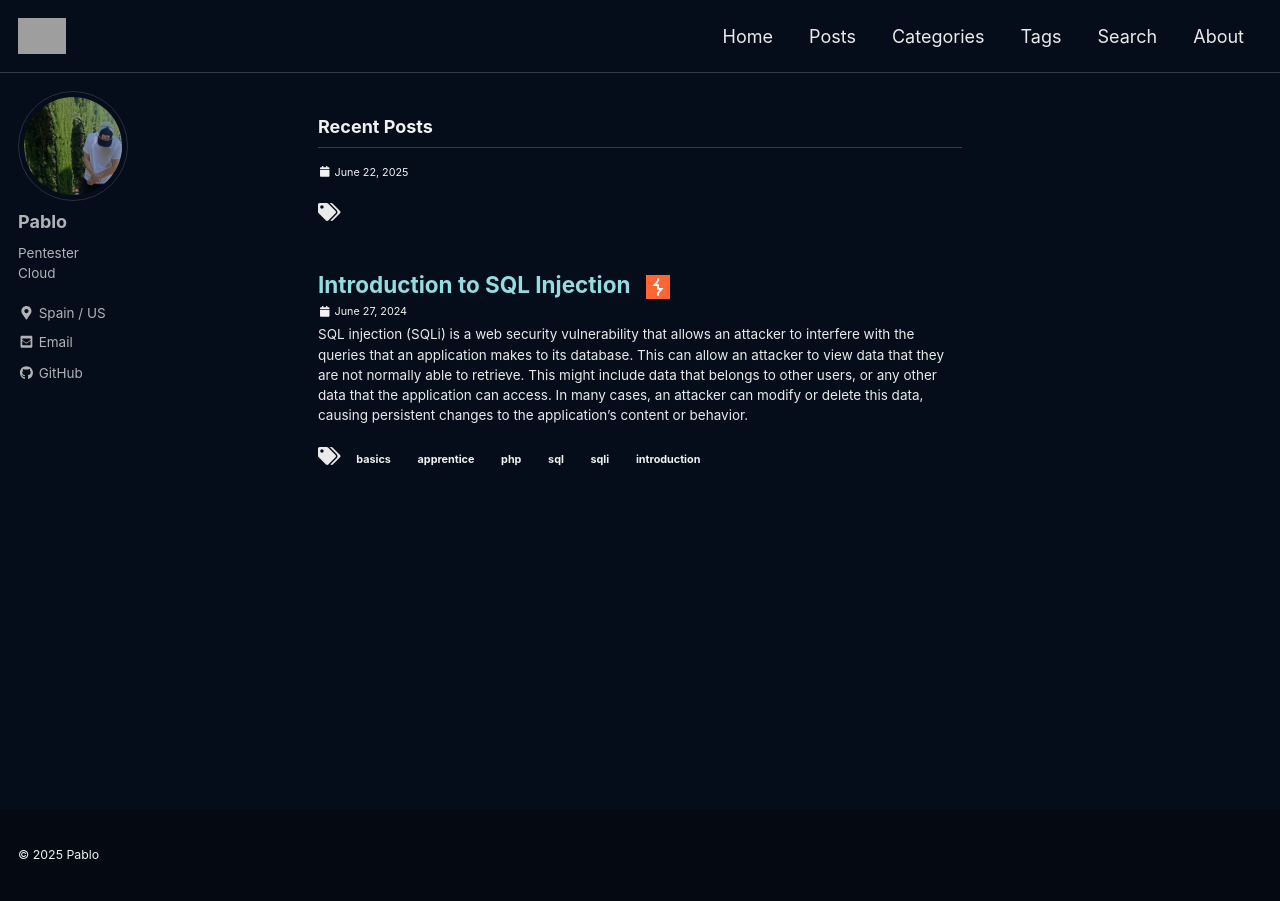
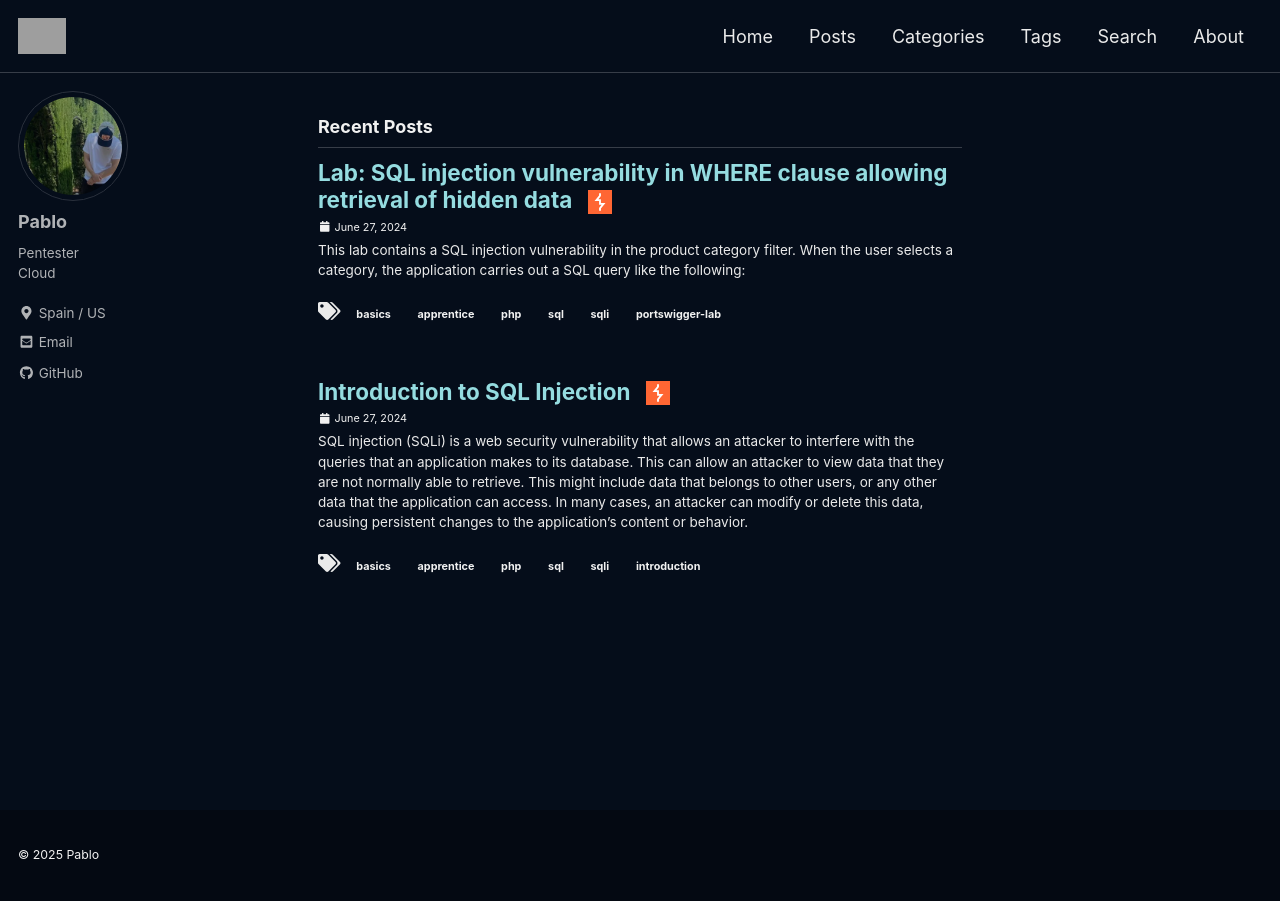
Before and after one commit to elCerillita/elcerillita.github.io, a Jekyll site: the page built from index.html, in a window 1280 px wide. Built offline with Jekyll 4.4.1, drawn with Linux system fonts in a browser that asks for light colours; cached includes are drawn as plain includes; a script that is not in the unit is left out; the list of posts is cut into pages by our own code; grey boxes are pictures that could not be loaded.

Commit message:
Update 2024-06-27-ps-sql-lab1.md

```diff
--- a/_posts/2024-06-27-ps-sql-lab1.md
+++ b/_posts/2024-06-27-ps-sql-lab1.md
@@ -1,7 +1,7 @@
 ---
 layout: single
-title: Lab: SQL injection vulnerability in WHERE clause allowing retrieval of hidden data
-excerpt: ""
+title: "Lab: SQL injection vulnerability in WHERE clause allowing retrieval of hidden data"
+excerpt: "This lab contains a SQL injection vulnerability in the product category filter. When the user selects a category, the application carries out a SQL query like the following:"
 date: 2024-06-27
 classes: wide
 header:
```
